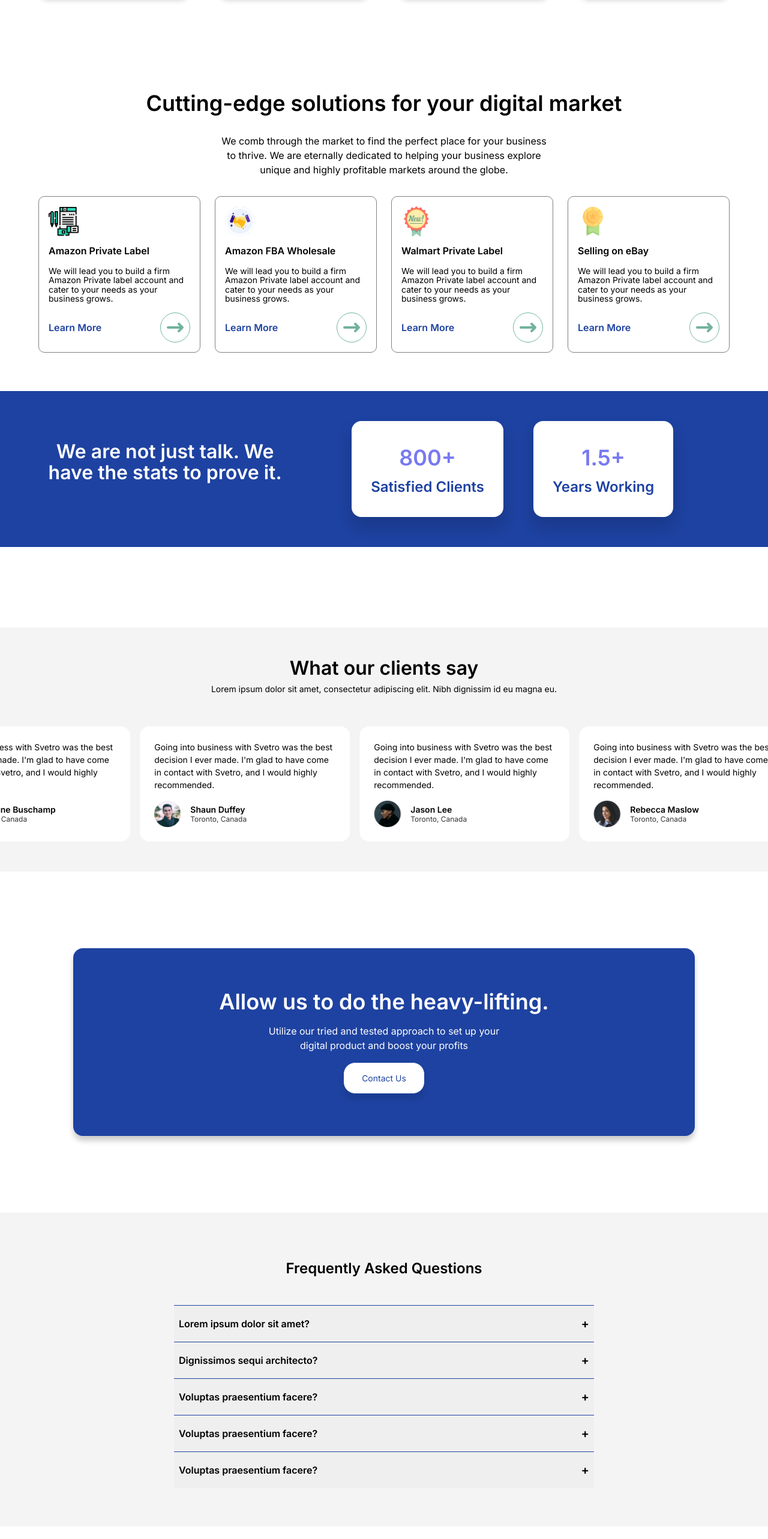
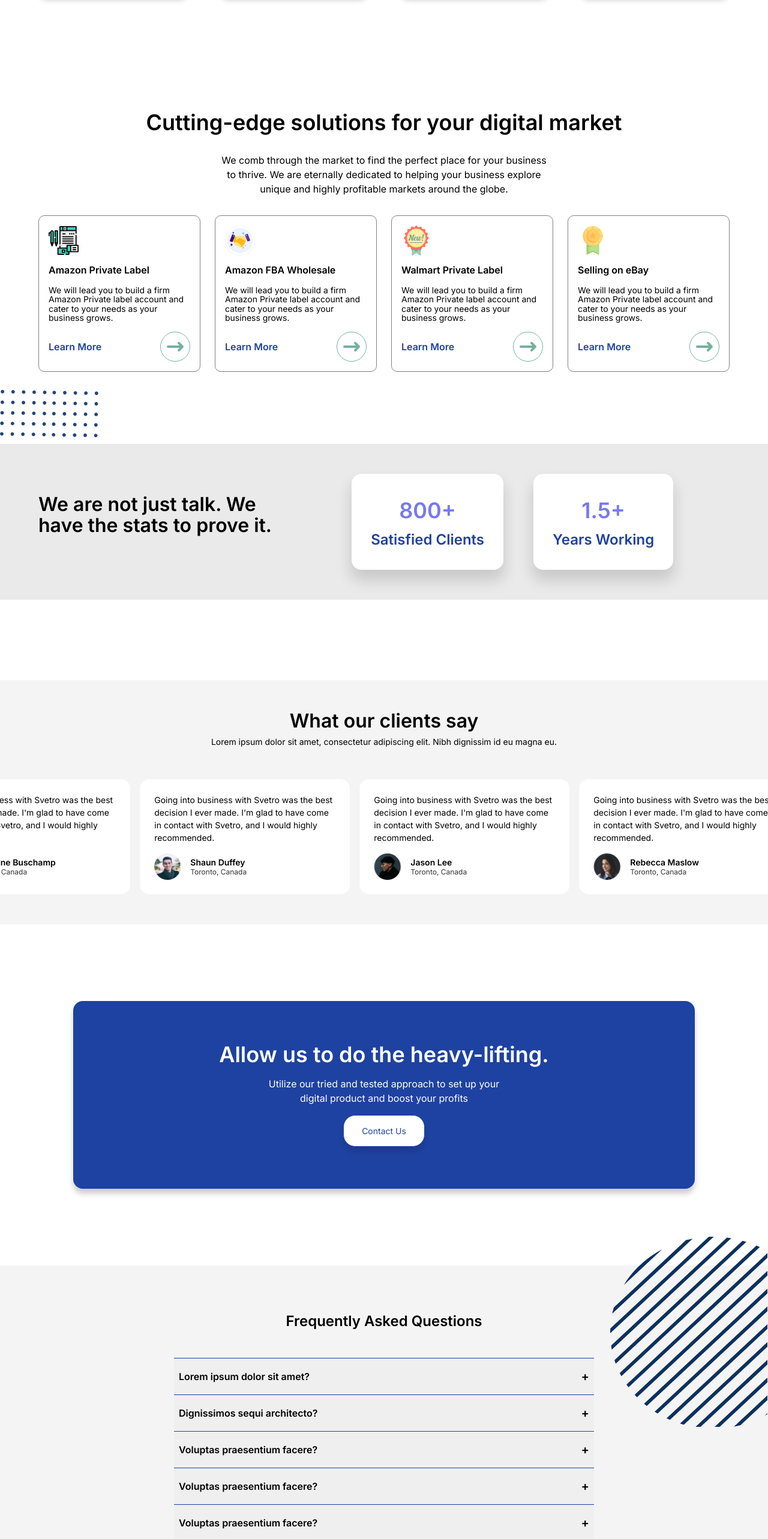
Before and after one commit to hariscs/svetro-app, a React (Create React App) app: page / in a window 1280 px wide. Shown: the part 1080-3646 px from the top of the page at 60% size. Built offline with nearby package versions, Linux system fonts and the light colour scheme.

Commit message:
add patterns in service section

```diff
--- a/src/container/Faq/Faq.module.css
+++ b/src/container/Faq/Faq.module.css
@@ -2,7 +2,17 @@
 	padding: 4rem 0;
 	text-align: center;
 	background: var(--clr-svetro-light);
-	/* margin-bottom: 0.1rem; */
+	position: relative;
+}
+
+.faq::after {
+	content: '';
+	position: absolute;
+	background: url(../../assets/circle.svg) no-repeat;
+	width: 240px;
+	height: 193px;
+	right: 0%;
+	top: -118px;
 }
 
 .faq__flex {
@@ -14,3 +24,11 @@
 .faq__title {
 	margin: 1rem 0 3rem;
 }
+
+@media (min-width: 80em) {
+	.faq::after {
+		width: 263px;
+		height: 317px;
+		top: -48px;
+	}
+}
--- a/src/container/Header/Header.module.css
+++ b/src/container/Header/Header.module.css
@@ -48,6 +48,7 @@
 	height: 80px;
 	top: 3px;
 	right: 1px;
+	z-index: -1;
 }
 
 .header__img::after {
@@ -58,6 +59,7 @@
 	height: 80px;
 	bottom: 34px;
 	right: 1px;
+	z-index: -1;
 }
 
 @media (min-width: 80em) {
--- a/src/container/ServiceSection/ServiceSection.module.css
+++ b/src/container/ServiceSection/ServiceSection.module.css
@@ -1,5 +1,15 @@
 .serviceSection {
-	padding: 2rem 0 4rem;
+	padding: 4rem 0;
+	position: relative;
+}
+
+.serviceSection::before {
+	content: '';
+	position: absolute;
+	background: url(../../assets/dots.svg) no-repeat;
+	width: 170px;
+	height: 80px;
+	bottom: -40px;
 }
 
 .serviceSection__flex {
@@ -38,10 +48,17 @@
 	.serviceSection__cards {
 		grid-template-columns: 1fr 1fr;
 	}
+
+	.serviceSection::before {
+		bottom: -26px;
+	}
 }
 
 @media (min-width: 80em) {
 	.serviceSection__cards {
 		grid-template-columns: repeat(4, 1fr);
 	}
+	.serviceSection::before {
+		bottom: -46px;
+	}
 }
--- a/src/container/Stats/Stats.module.css
+++ b/src/container/Stats/Stats.module.css
@@ -1,7 +1,7 @@
 .statsSection {
-	background: var(--clr-primary);
-	padding: 1.625rem 0;
-	margin-bottom: 3.5rem;
+	background: var(--clr-light-gray);
+	padding: 4.625rem 0;
+	margin: 3.5rem 0;
 }
 
 .stats__flex {
@@ -11,7 +11,7 @@
 }
 
 .stats__title {
-	color: var(--clr-white);
+	color: var(--clr-dark);
 	text-align: center;
 	margin-bottom: 1.5rem;
 }
@@ -69,5 +69,6 @@
 		font-size: 2rem;
 		margin-right: 6.25rem;
 		max-width: 20ch;
+		text-align: left;
 	}
 }
```
